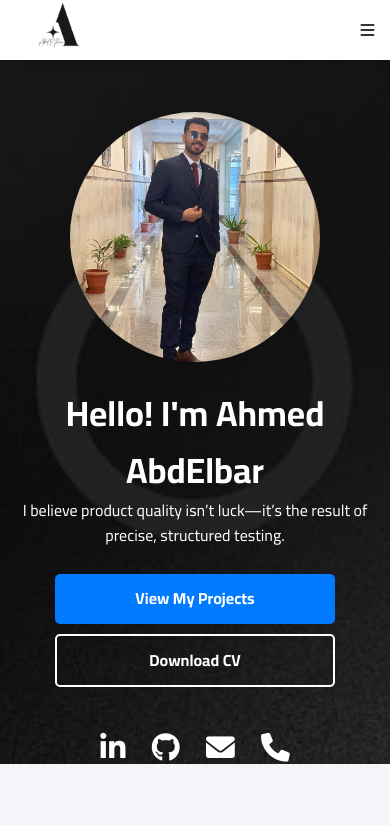
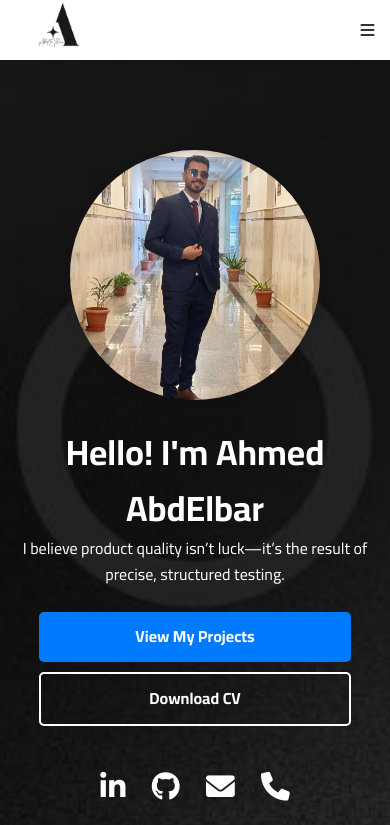
Before and after one commit to 7hmedAbdelbar/My-Portfolio, a plain HTML site: page index.html in a window 390 px wide. Shown: the top 825 px of the page. Drawn offline with Linux system fonts and the light colour scheme.

Commit message:
Update style.css

```diff
--- a/style.css
+++ b/style.css
@@ -664,11 +664,14 @@ nav ul li a {
 
 
     /* القسم الرئيسي */
-    .hero {
-        min-height: 85vh;
-        padding: 2rem 5%;
-        /* إضافة مسافة علوية لتجنب اختباء المحتوى تحت الهيدر */
-        padding-top: 150px;
+   .hero {
+        /* 💥 الإجراء الحاسم: إزالة أي ارتفاع ثابت أو أدنى 💥 */
+        min-height: auto; /* نلغي الارتفاع الأدنى */
+        height: auto !important; /* نضمن أن الارتفاع يتناسب مع المحتوى */
+
+        /* 💥 تأكد من أن الـ padding الرأسي كبير بما فيه الكفاية 💥 */
+        padding-top: 150px; /* المسافة من الهيدر */
+        padding-bottom: 50px; /* مسافة كافية في الأسفل */
     }
 
     .hero-content h1 {
```
